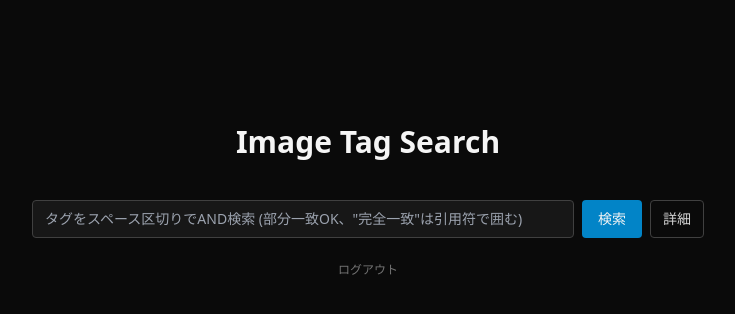
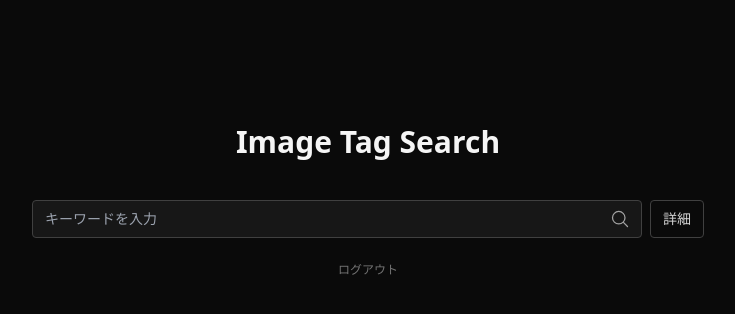
Before and after one commit to step63r/local-image-classifier, a Flask app: page / in a window 1280 px wide. Shown: the part 199-513 px from the top of the page, without its empty margins (272-1007 px from the left). Run offline with Flask 3, Linux system fonts and the light colour scheme; the visitor is signed in with stand-in values (Sample User, id 1); some libraries are stand-ins or nearby versions.

Commit message:
update #4

```diff
--- a/templates/_search_form.html
+++ b/templates/_search_form.html
@@ -1,13 +1,20 @@
 <form method="get" action="/" class="mt-2 flex flex-col gap-2">
   <div class="flex gap-2">
-    <!-- text-base (16px): iOS Safariはフォーカス時のfont-sizeが16px未満だと
-         ページ全体を自動ズームしてしまうため、text-smより小さくしない。 -->
-    <input type="text" name="q" value="{{ q }}"
-      placeholder='タグをスペース区切りでAND検索 (部分一致OK、"完全一致"は引用符で囲む)'
-      class="w-full rounded border border-neutral-700 bg-neutral-900 px-3 py-2 text-base sm:text-sm">
-    <button type="submit" class="shrink-0 rounded bg-sky-600 px-4 py-2 text-sm font-medium hover:bg-sky-500">
-      検索
-    </button>
+    <div class="relative w-full">
+      <!-- text-base (16px): iOS Safariはフォーカス時のfont-sizeが16px未満だと
+           ページ全体を自動ズームしてしまうため、text-smより小さくしない。 -->
+      <input type="text" name="q" value="{{ q }}"
+        placeholder="キーワードを入力"
+        class="w-full rounded border border-neutral-700 bg-neutral-900 px-3 py-2 pr-10 text-base sm:text-sm">
+      <button type="submit" aria-label="検索"
+        class="absolute inset-y-0 right-0 flex items-center px-3 text-neutral-400 hover:text-neutral-200">
+        <svg xmlns="http://www.w3.org/2000/svg" fill="none" viewBox="0 0 24 24" stroke-width="1.5"
+          stroke="currentColor" class="h-5 w-5">
+          <path stroke-linecap="round" stroke-linejoin="round"
+            d="m21 21-5.197-5.197m0 0A7.5 7.5 0 1 0 5.196 5.196a7.5 7.5 0 0 0 10.607 10.607Z" />
+        </svg>
+      </button>
+    </div>
     <button type="button"
       onclick="var p=document.getElementById('filters-panel'); p.classList.toggle('hidden'); p.classList.toggle('flex');"
       class="shrink-0 rounded border border-neutral-700 px-3 py-2 text-sm text-neutral-300">
```
